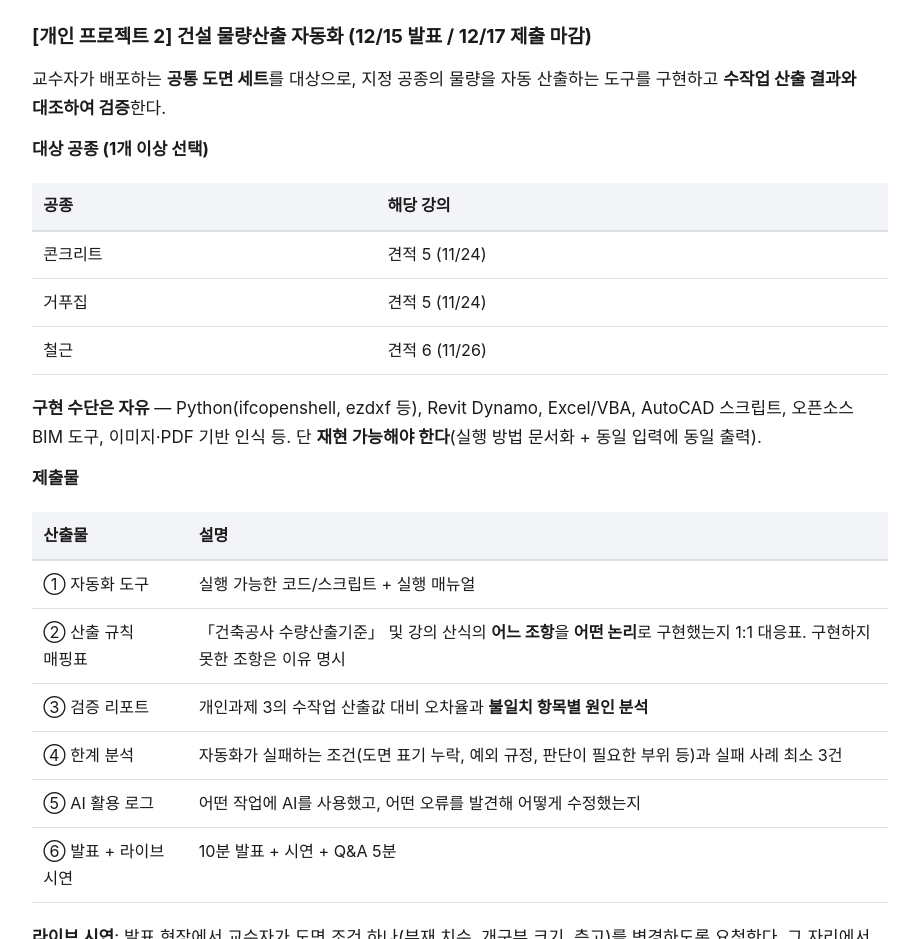
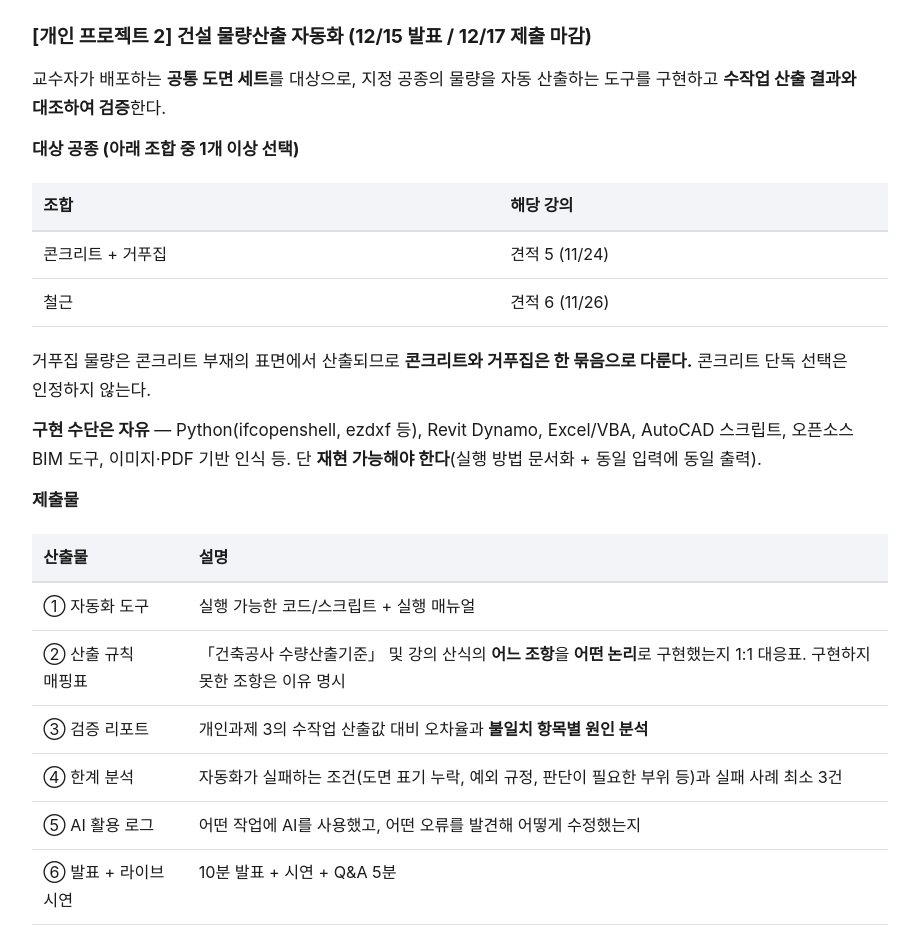
Before and after one commit to CBRyanAhn/cm-syllabus, a plain HTML site: page 2026-2/index.html in a window 1280 px wide. Shown: the part 8540-9479 px from the top of the page, without its empty margins (180-1099 px from the left). Drawn offline with Linux system fonts and the light colour scheme.

Commit message:
개인 프로젝트 2 대상 공종을 조합 단위 선택으로 변경
콘크리트·거푸집·철근을 낱개로 고르게 하면 범위가 가장 좁은 콘크리트로
몰리므로, 선택 단위를 조합으로 바꾼다.

- 콘크리트 + 거푸집 (견적 5, 11/24)
- 철근 (견적 6, 11/26)

거푸집 물량이 콘크리트 부재 표면에서 산출된다는 점과 콘크리트 단독 선택이
인정되지 않는다는 점을 표 아래에 명시. "1개 이상 선택"은 유지.

Co-Authored-By: Claude Opus 5 <noreply@anthropic.com>

```diff
--- a/2026-2/index.html
+++ b/2026-2/index.html
@@ -391,21 +391,21 @@ footer{margin-top:3.2em; padding-top:1em; border-top:1px solid var(--line);
 <p><strong>제출물</strong>: 리서치 로그(주차별 조사 내용·확인한 1차 자료) + 발표자료 + 발표 10분 + Q&amp;A 5분</p>
 <h3 id="2-1215-1217">[개인 프로젝트 2] 건설 물량산출 자동화 (12/15 발표 / 12/17 제출 마감)</h3>
 <p>교수자가 배포하는 <strong>공통 도면 세트</strong>를 대상으로, 지정 공종의 물량을 자동 산출하는 도구를 구현하고 <strong>수작업 산출 결과와 대조하여 검증</strong>한다.</p>
-<p><strong>대상 공종 (1개 이상 선택)</strong></p>
+<p><strong>대상 공종 (아래 조합 중 1개 이상 선택)</strong></p>
 <table>
 <caption>[개인 프로젝트 2] 건설 물량산출 자동화 (12/15 발표 / 12/17 제출 마감)</caption>
 <thead>
 <tr>
-<th scope="col">공종</th>
+<th scope="col">조합</th>
 <th scope="col">해당 강의</th>
 </tr>
 </thead>
 <tbody>
-<tr><td>콘크리트</td><td>견적 5 (11/24)</td></tr>
-<tr><td>거푸집</td><td>견적 5 (11/24)</td></tr>
+<tr><td>콘크리트 + 거푸집</td><td>견적 5 (11/24)</td></tr>
 <tr><td>철근</td><td>견적 6 (11/26)</td></tr>
 </tbody>
 </table>
+<p>거푸집 물량은 콘크리트 부재의 표면에서 산출되므로 <strong>콘크리트와 거푸집은 한 묶음으로 다룬다.</strong> 콘크리트 단독 선택은 인정하지 않는다.</p>
 <p><strong>구현 수단은 자유</strong> — Python(ifcopenshell, ezdxf 등), Revit Dynamo, Excel/VBA, AutoCAD 스크립트, 오픈소스 BIM 도구, 이미지·PDF 기반 인식 등. 단 <strong>재현 가능해야 한다</strong>(실행 방법 문서화 + 동일 입력에 동일 출력).</p>
 <p><strong>제출물</strong></p>
 <table>
```
Also changed, not shown: 1 other file.
